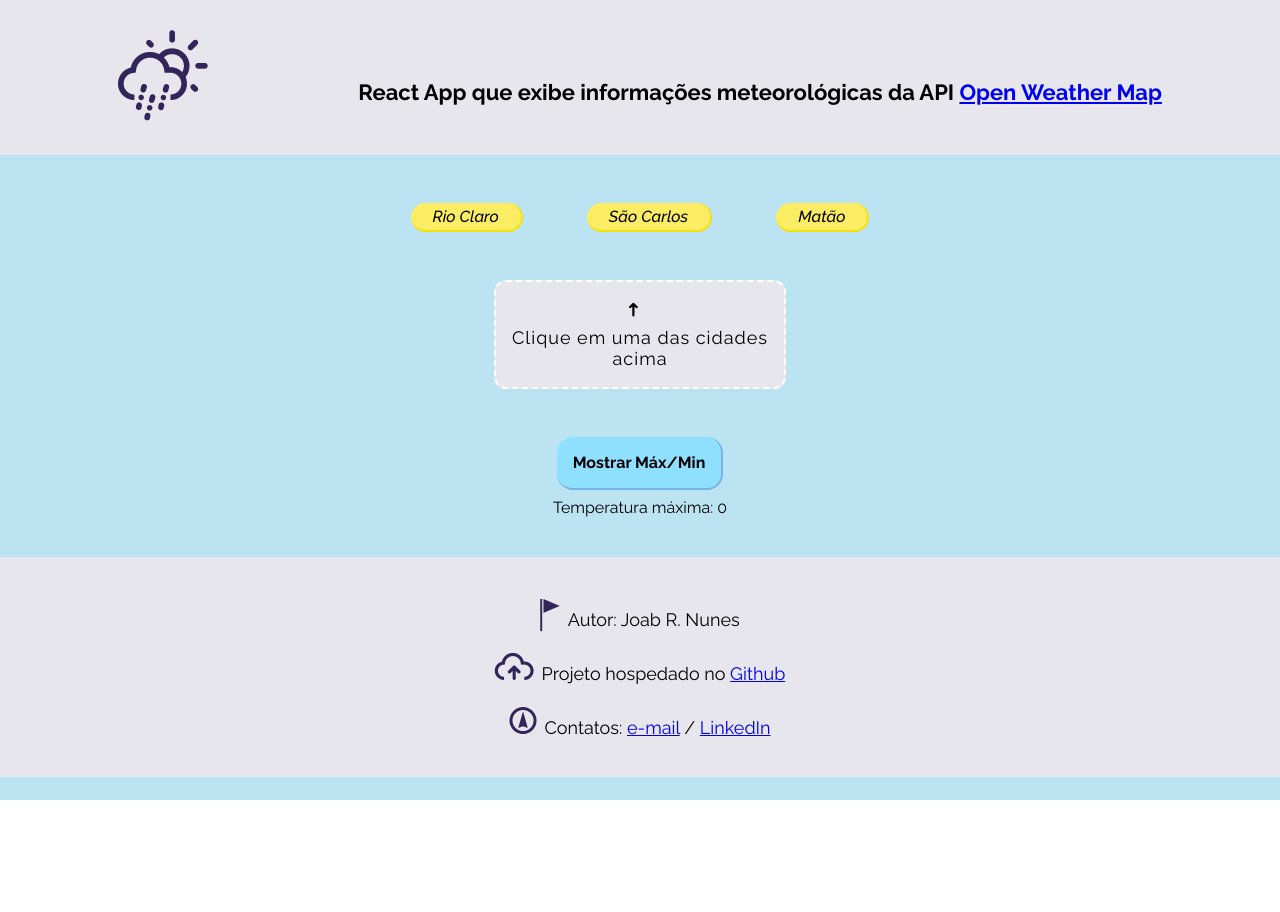
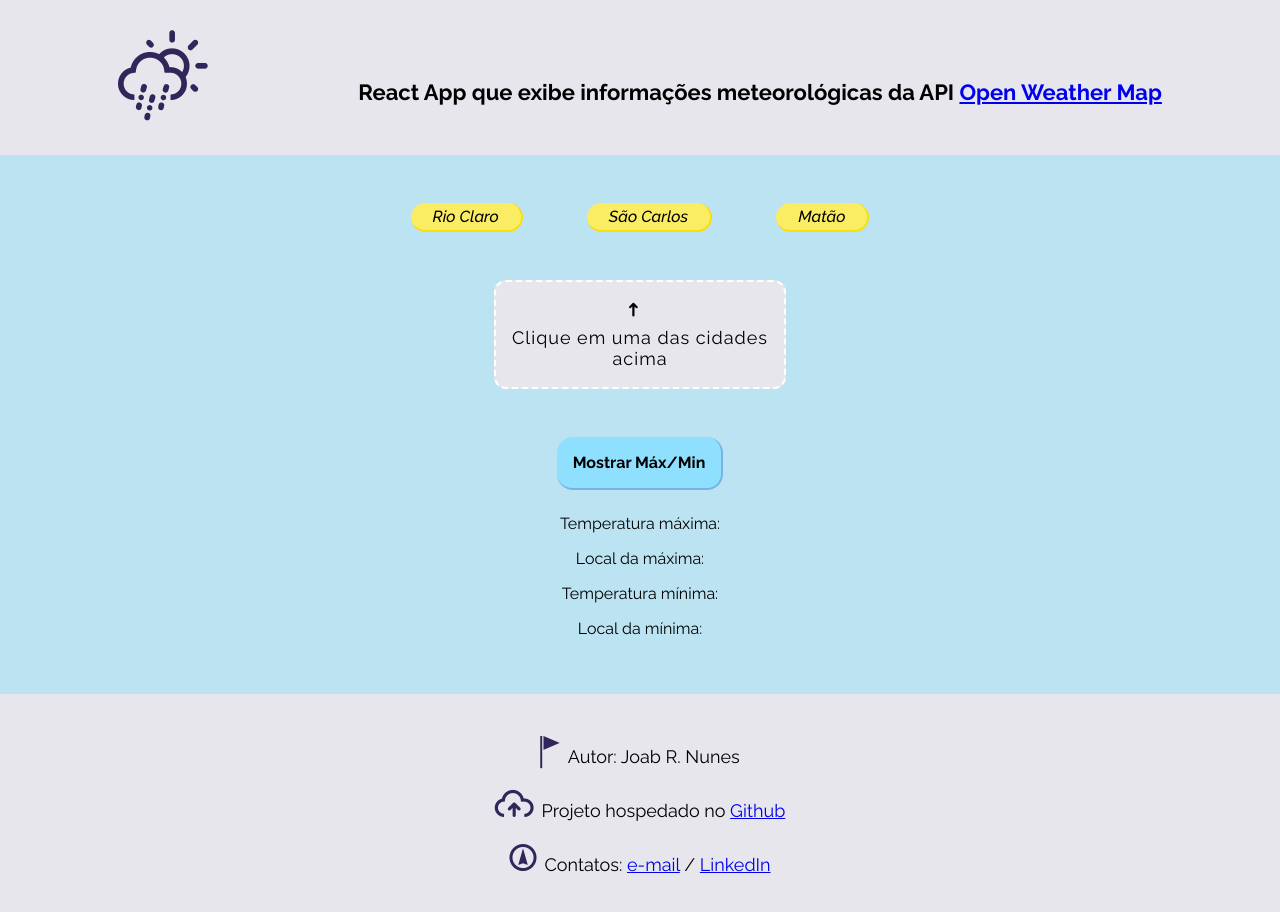
Before and after one commit to nunesjoab/ambarweather, a React (Create React App) app: page / in a window 1280 px wide. Before the commit the page ends 800 px from the top, so only its background shows below. Built offline with nearby package versions, Linux system fonts and the light colour scheme.

Commit message:
Redux funcionando para todos a máxima e a mínima

```diff
--- a/src/components/CmpTemps/CmpTemps.js
+++ b/src/components/CmpTemps/CmpTemps.js
@@ -1,14 +1,24 @@
 import React, { Component } from 'react'
 
 export default class CmpTemps extends Component {
-	/* constructor(props) {
+	constructor(props) {
 		super(props)
-	} */
+	}
+
+
+	convertKelvinToCelcius(temp) {
+		if((temp > 0) && (temp < 1000)) {
+			return (temp - 273.15).toFixed(0)
+		}
+	}
 
   	render() {
 		return (
 			<div>
-				Temperatura máxima: {this.props.max}
+				<p>Temperatura máxima: {this.convertKelvinToCelcius(this.props.maxTemp)}</p>
+				<p>Local da máxima: {this.props.maxLocal}</p>
+				<p>Temperatura mínima: {this.convertKelvinToCelcius(this.props.minTemp)}</p>
+				<p>Local da mínima: {this.props.minLocal}</p>
 			</div>
 		)
   	}
--- a/src/containers/Body/Body.js
+++ b/src/containers/Body/Body.js
@@ -20,7 +20,7 @@ class Body extends Component {
 			conditions: null,
 			info: null,
 			maxTemp: 0,
-			minTemp: 0
+			minTemp: 1000
 		}
 	}
 
@@ -53,7 +53,7 @@ class Body extends Component {
 				<button
 					className="button tiny"
 					onClick={() => this.getLocalProperties('3451234', 'Rio Claro')}
-					onMouseUp={() => this.props.checkTemperatures(this.state.maxTemp)}
+					onMouseUp={() => this.props.checkTemperatures(this.state.maxTemp, this.state.minTemp, this.state.local)}
 				>
 					Rio Claro
 				</button>
@@ -61,7 +61,7 @@ class Body extends Component {
 				<button
 					className="button tiny"
 					onClick={() => this.getLocalProperties('3449319', 'São Carlos')}
-					onMouseUp={() => this.props.checkTemperatures(this.state.maxTemp)}
+					onMouseUp={() => this.props.checkTemperatures(this.state.maxTemp, this.state.minTemp, this.state.local)}
 				>
 					São Carlos
 				</button>
@@ -69,7 +69,7 @@ class Body extends Component {
 				<button
 					className="button tiny"
 					onClick={() => this.getLocalProperties('3457509', 'Matão')}
-					onMouseUp={() => this.props.checkTemperatures(this.state.maxTemp)}
+					onMouseUp={() => this.props.checkTemperatures(this.state.maxTemp, this.state.minTemp, this.state.local)}
 				>
 					Matão
 				</button>
@@ -97,13 +97,16 @@ class Body extends Component {
 				<div>
 					<button
 						className={"button medium"}
-						onClick={() => this.props.checkTemperatures(this.state.maxTemp)}
+						onClick={() => this.props.checkTemperatures(this.state.maxTemp, this.state.minTemp, this.state.local)}
 					>
 						Mostrar Máx/Min
 					</button>
 
 					<CmpTemps
-						max={this.props.mxTemp}
+						maxTemp={this.props.mxTemp}
+						maxLocal={this.props.mxLocal}
+						minTemp={this.props.mnTemp}
+						minLocal={this.props.mnLocal}
 					/>
 				</div>
 
@@ -114,13 +117,17 @@ class Body extends Component {
 
 const mapStateToProps = state => {
 	return {
-		mxTemp: state.maxTemp
+		mxTemp: state.maxTemp,
+		mxLocal: state.maxLocal,
+		mnTemp: state.minTemp,
+		mnLocal: state.minLocal
 	};
 }
 
 const mapDispatchToProps = dispatch => {
 	return {
-		checkTemperatures: (max) => dispatch({type: 'CHECK', temp: max})
+		checkTemperatures: (mxTemp, mnTemp, local) => dispatch({type: 'CHECK', maxTemp: mxTemp, minTemp: mnTemp, local: local})
 	};
 }
+
 export default connect(mapStateToProps, mapDispatchToProps)(Body);
--- a/src/store/reducer.js
+++ b/src/store/reducer.js
@@ -1,11 +1,17 @@
 const initialState = {
-	maxTemp: 0
+	maxTemp: 0,
+	maxLocal: null,
+	minTemp: 1000,
+	minLocal: null,
 }
 
 const reducer = (state = initialState, action) => {
 	if (action.type === 'CHECK') {
 		return {
-			maxTemp: state.maxTemp > action.temp ? state.maxTemp : action.temp
+			maxTemp: state.maxTemp > action.maxTemp ? state.maxTemp : action.maxTemp,
+			maxLocal: state.maxTemp > action.maxTemp ? state.maxLocal : action.local,
+			minTemp: state.minTemp < action.minTemp ? state.minTemp : action.minTemp,
+			minLocal: state.minTemp < action.minTemp ? state.minLocal : action.local
 		}
 	}
 
```
